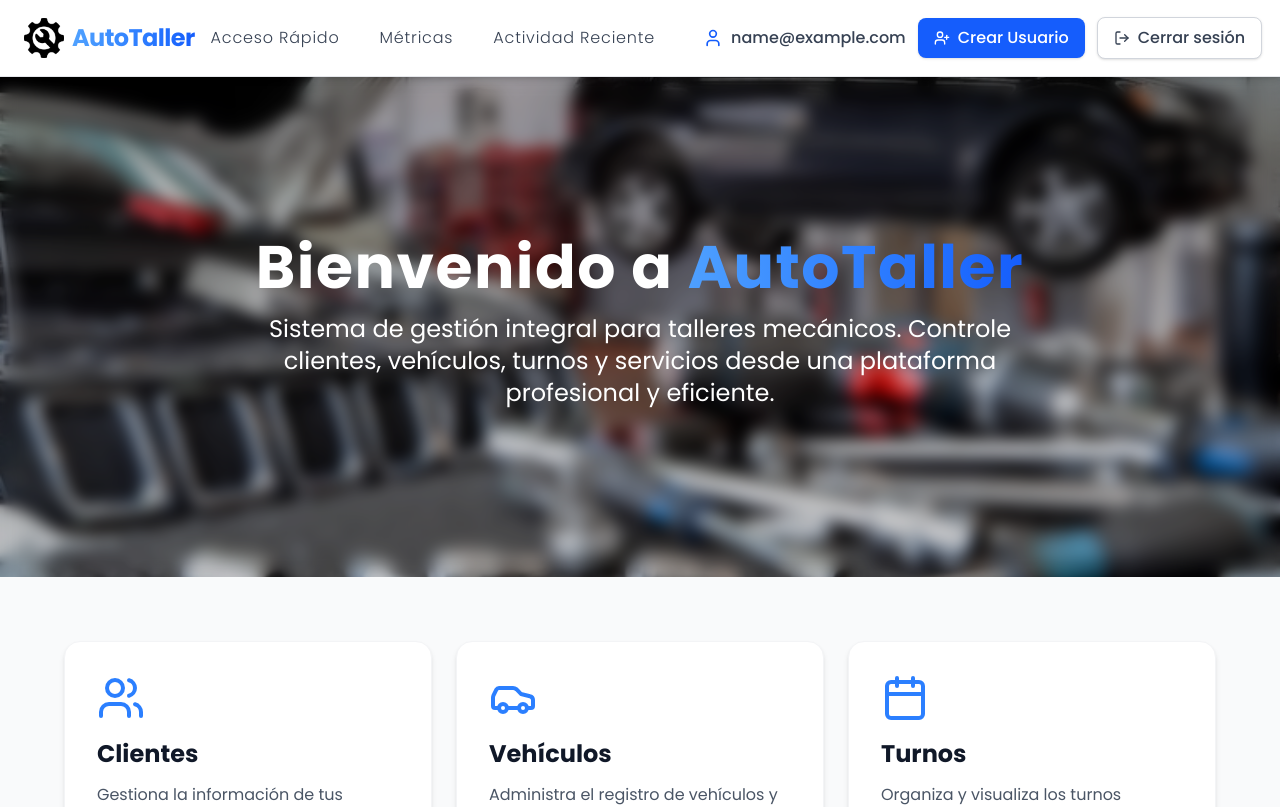
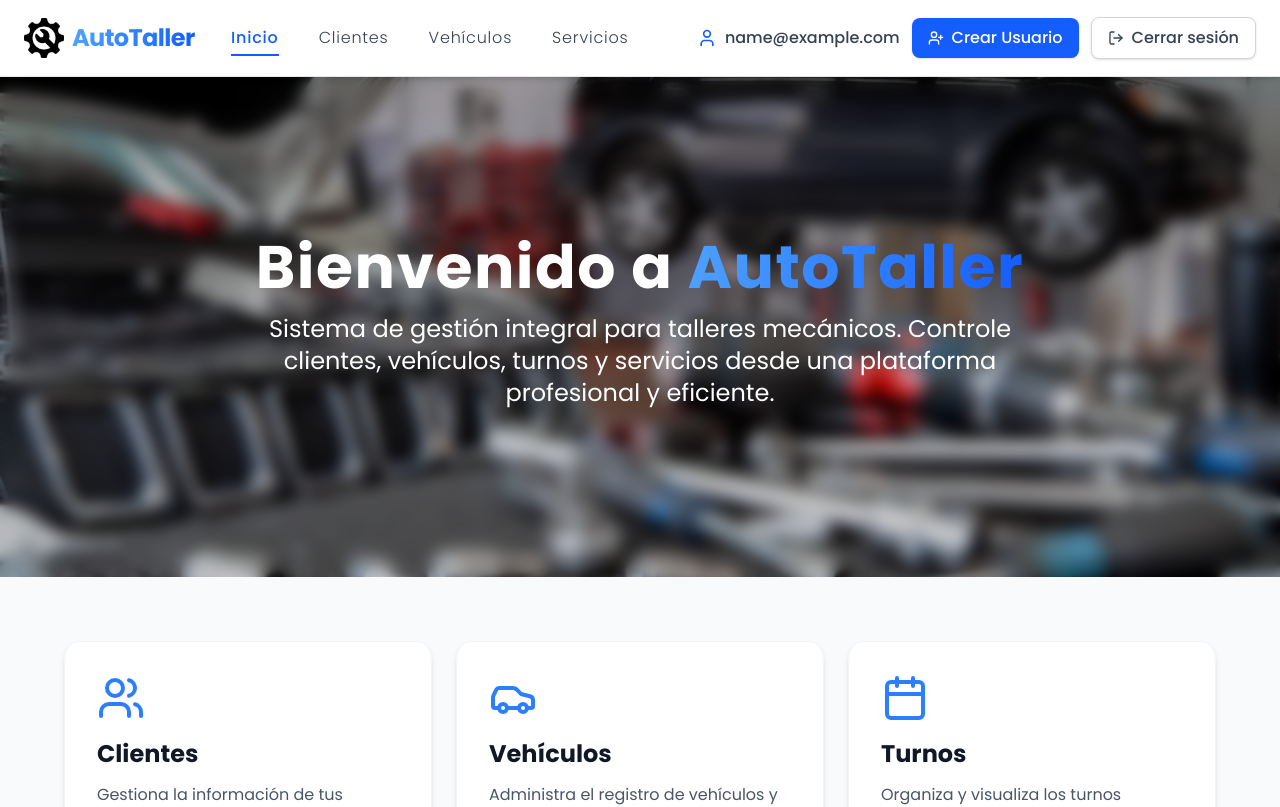
Before and after one commit to Agus-Reyna/taller-frontend, a React (Vite) app: page / in a window 1280 px wide. Shown: the top 807 px of the page. Built offline with nearby package versions, Linux system fonts and the light colour scheme; sample sign-in values are in the browser's storage.

Commit message:
Se corrigio el comportamiento de navbar

```diff
--- a/src/components/layout/navbar.jsx
+++ b/src/components/layout/navbar.jsx
@@ -1,18 +1,20 @@
 import logo from "../../assets/logo.png"
 import { LogOut, User, UserPlus, Menu, X } from "lucide-react";
 import { useAuth } from "../../context/authContext";
-import { useNavigate } from "react-router-dom";
+import { useNavigate, Link, useLocation } from "react-router-dom";
 import { useState } from "react";
 
 const navItems = [
-  { label: "Acceso Rápido", href: "#acceso-rapido" },
-  { label: "Métricas", href: "#metricas" },
-  { label: "Actividad Reciente", href: "#actividad-reciente" }
+  { label: "Inicio", href: "/" },
+  { label: "Clientes", href: "/clientes" },
+  { label: "Vehículos", href: "/vehiculos" },
+  { label: "Servicios", href: "/servicios" }
 ];
 
 const Navbar = () => {
   const { user, logout } = useAuth();
   const navigate = useNavigate();
+  const location = useLocation();
   const [mobileMenuOpen, setMobileMenuOpen] = useState(false);
 
   const handleLogout = () => {
@@ -40,17 +42,24 @@ const Navbar = () => {
             </span>
           </div>
 
-          {/* Desktop */}
           <ul className="hidden lg:flex items-center space-x-2 flex-1 justify-center">
             {navItems.map((item, index) => (
               <li key={index}>
-                <a
-                  href={item.href}
-                  className="relative text-gray-700 hover:text-blue-600 font-light transition-all duration-300 group px-4 py-2.5 rounded-lg hover:scale-105 inline-block whitespace-nowrap tracking-wider text-base"
+                <Link
+                  to={item.href}
+                  className={`relative font-light transition-all duration-300 group px-4 py-2.5 rounded-lg hover:scale-105 inline-block whitespace-nowrap tracking-wider text-base ${
+                    location.pathname === item.href
+                      ? 'text-blue-600 font-medium'
+                      : 'text-gray-700 hover:text-blue-600'
+                  }`}
                 >
                   {item.label}
-                  <span className="absolute left-4 bottom-1 w-0 h-0.5 bg-blue-600 transition-all duration-300 group-hover:w-[calc(100%-2rem)]"></span>
-                </a>
+                  <span className={`absolute left-4 bottom-1 h-0.5 bg-blue-600 transition-all duration-300 ${
+                    location.pathname === item.href
+                      ? 'w-[calc(100%-2rem)]'
+                      : 'w-0 group-hover:w-[calc(100%-2rem)]'
+                  }`}></span>
+                </Link>
               </li>
             ))}
           </ul>
@@ -82,7 +91,6 @@ const Navbar = () => {
             </button>
           </div>
 
-          {/* Mobile */}
           <button
             onClick={() => setMobileMenuOpen(!mobileMenuOpen)}
             className="lg:hidden p-2 rounded-lg hover:bg-gray-100 transition-colors"
@@ -107,13 +115,17 @@ const Navbar = () => {
             <ul className="space-y-2">
               {navItems.map((item, index) => (
                 <li key={index}>
-                  <a
-                    href={item.href}
+                  <Link
+                    to={item.href}
                     onClick={handleNavClick}
-                    className="block px-4 py-3 text-gray-700 hover:bg-blue-50 hover:text-blue-600 rounded-lg transition-colors font-light"
+                    className={`block px-4 py-3 rounded-lg transition-colors font-light ${
+                      location.pathname === item.href
+                        ? 'bg-blue-50 text-blue-600 font-medium'
+                        : 'text-gray-700 hover:bg-blue-50 hover:text-blue-600'
+                    }`}
                   >
                     {item.label}
-                  </a>
+                  </Link>
                 </li>
               ))}
             </ul>
```
